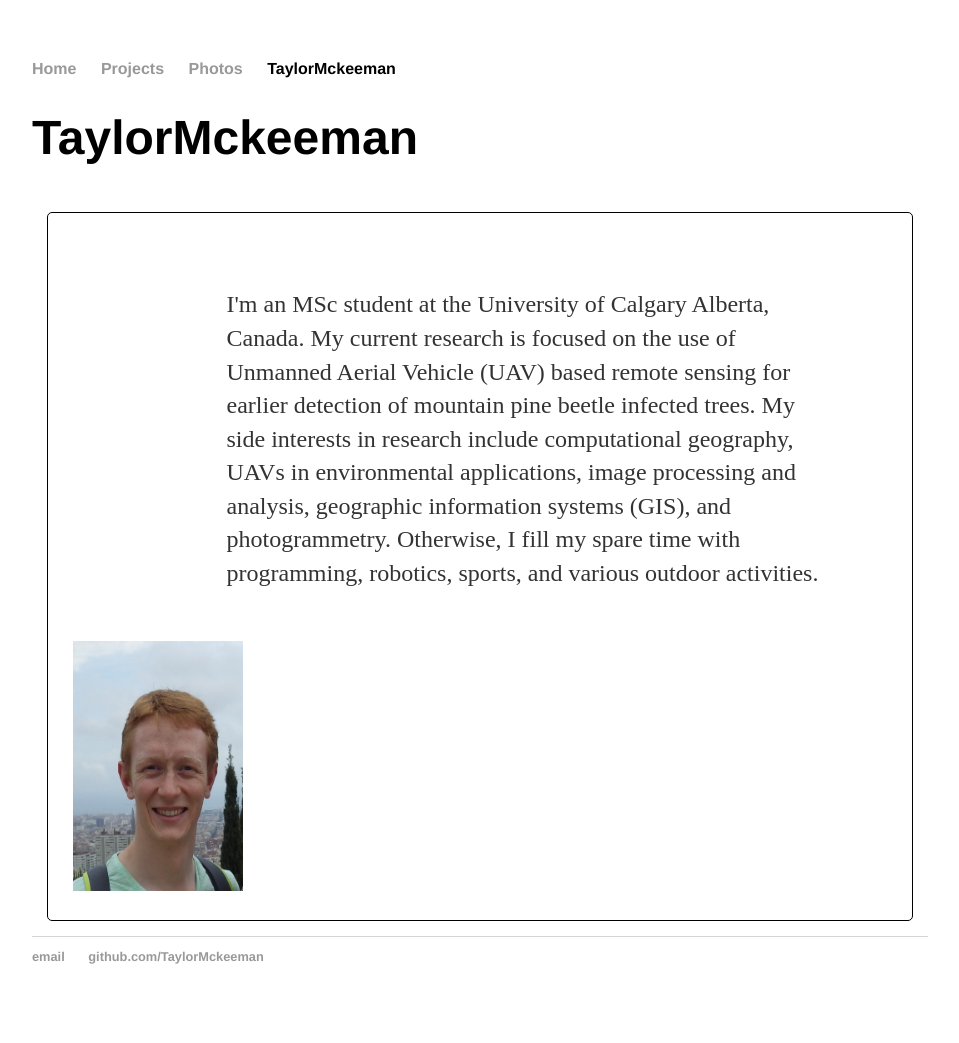
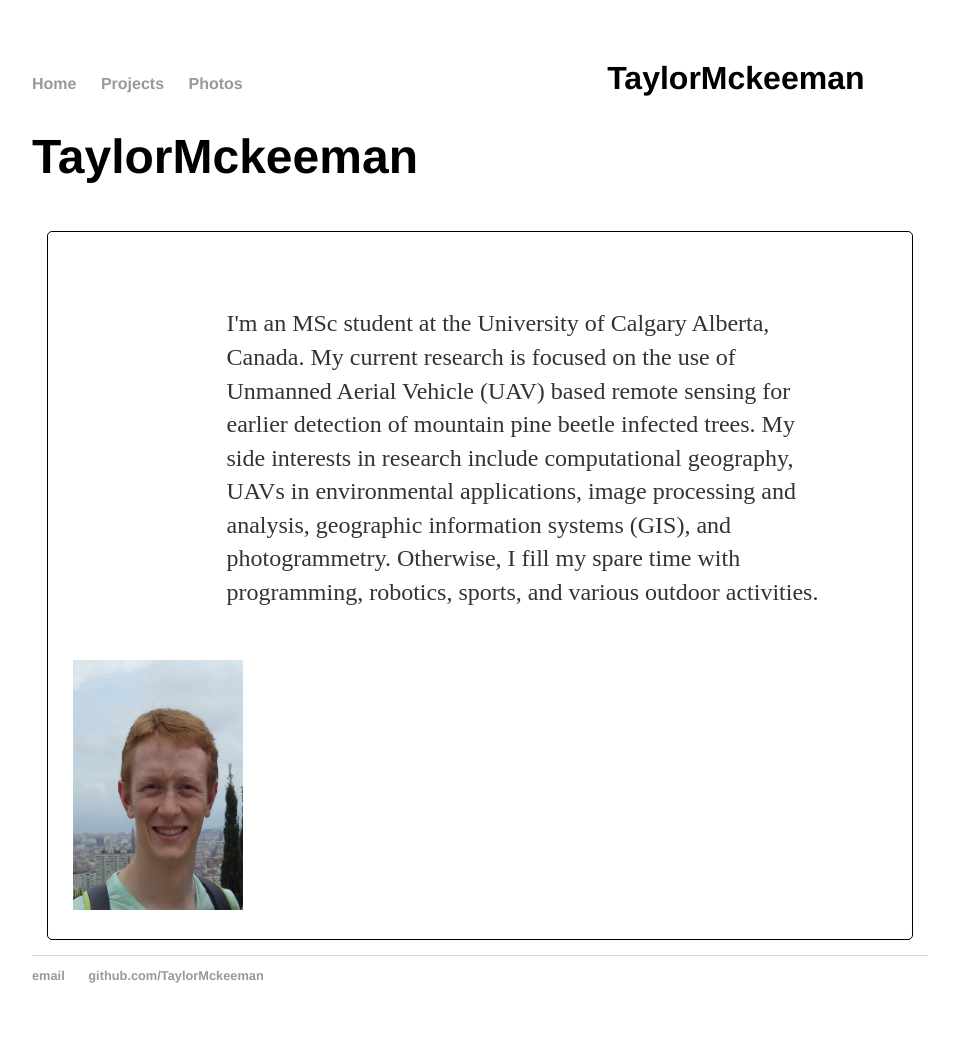
Before and after one commit to TaylorMckeeman/TaylorMckeeman.github.io, a Jekyll site: the page built from index.html, in a window 1280 px wide. Shown: the whole page, without its empty margins (160-1119 px from the left). Built offline with Jekyll 4.4.1, drawn with Linux system fonts in a browser that asks for light colours.

Commit message:
Update main.css

```diff
--- a/css/main.css
+++ b/css/main.css
@@ -11,6 +11,10 @@ nav ul, footer ul {
 nav ul li, footer ul li {
     display: inline;
     margin-right: 20px;
+}
+nav ul li:nth-child(4) {
+    margin-left: 340px;
+    font-size: 2em;
 }
 a {
     text-decoration: none;
```
